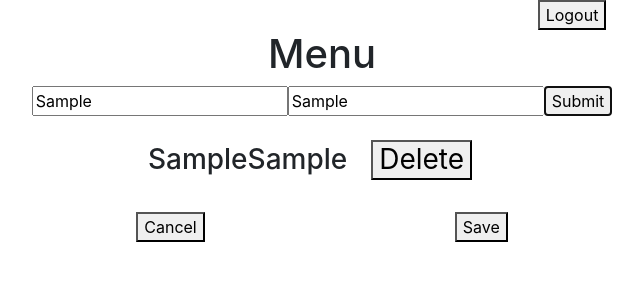
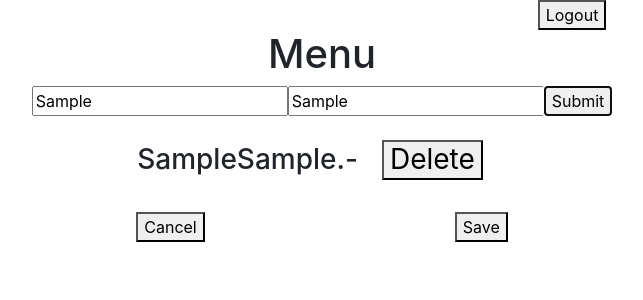
Before and after one commit to Panggundam00/foodCOZ-web, a React (Create React App) app in the folder foodcoz/: page /meditMenu in a window 1280 px wide. Both pictures are taken after typing "Sample", "Sample" into the empty fields and a click on the button "Submit". Shown: the top 300 px of the page, without its empty margins (318-961 px from the left). Built offline with nearby package versions, Linux system fonts and the light colour scheme.

Commit message:
fixed splice bug

```diff
--- a/foodcoz/src/MEditMenu.js
+++ b/foodcoz/src/MEditMenu.js
@@ -49,7 +49,7 @@ class App extends React.Component {
     this.setState({ listMenu: tempDelMenu });
 
     let tempDelPrice = this.state.listPrice;
-    tempDelPrice.splice(index, 1);
+    // tempDelPrice.splice(index, 1);
     console.log(tempDelPrice);
     this.setState({ listPrice: tempDelPrice });
   };
--- a/foodcoz/src/components/MenuItems.js
+++ b/foodcoz/src/components/MenuItems.js
@@ -8,7 +8,7 @@ export default class MenuItems extends Component {
                     {this.props.val.menu.detail}
                 </span>
                 <span>
-                    {this.props.val.price.detail}
+                    {this.props.val.price.detail +".-"}
                 </span>
                 <button style={{ margin: 24 }} onClick={() => this.props.deleteList(this.props.index)}>
                     Delete
```
